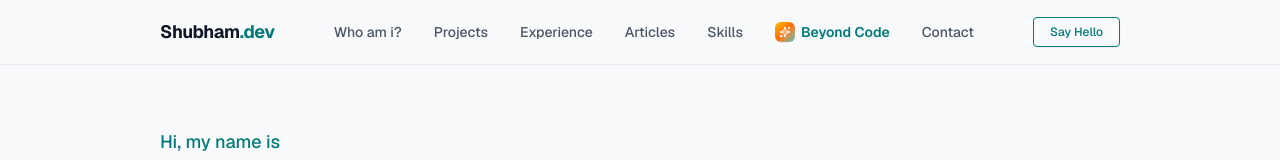
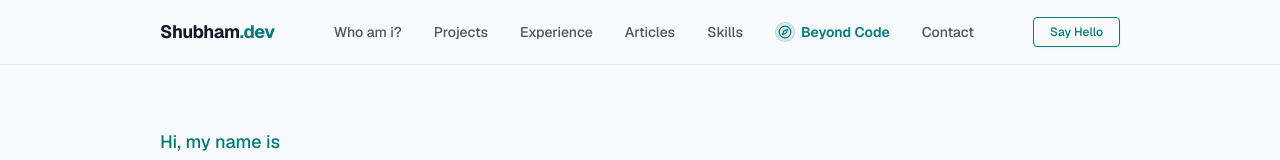
Before and after one commit to shubhamgoogle/shubham-portfolio, a Next.js app: page / in a window 1280 px wide. Shown: the top 160 px of the page. Built offline with nearby package versions, Linux system fonts and the light colour scheme.

Commit message:
feat: replace AI sparkle icon with interactive compass explorer icon for beyond code

```diff
--- a/src/components/Navbar.tsx
+++ b/src/components/Navbar.tsx
@@ -2,7 +2,7 @@
 
 import { useState } from "react";
 import Link from "next/link";
-import { Menu, X, Sparkles } from "lucide-react";
+import { Menu, X, Compass } from "lucide-react";
 import { portfolioData } from "@/data/portfolio";
 
 export default function Navbar() {
@@ -45,8 +45,8 @@ export default function Navbar() {
                 }`}
               >
                 {isBeyond && (
-                  <span className="inline-flex items-center justify-center w-5 h-5 rounded-md bg-gradient-to-br from-amber-400 via-orange-500 to-teal-500 text-white shadow-2xs group-hover:rotate-12 group-hover:scale-110 transition-all duration-300">
-                    <Sparkles className="w-3 h-3 text-white fill-white/40" />
+                  <span className="inline-flex items-center justify-center w-5 h-5 rounded-full bg-[#007a7a]/10 text-[#007a7a] border border-[#007a7a]/20 group-hover:bg-[#007a7a] group-hover:text-white group-hover:border-[#007a7a] transition-all duration-300">
+                    <Compass className="w-3.5 h-3.5 group-hover:rotate-90 transition-transform duration-500" />
                   </span>
                 )}
                 <span>{link.label}</span>
@@ -92,8 +92,8 @@ export default function Navbar() {
                 }`}
               >
                 {isBeyond && (
-                  <span className="inline-flex items-center justify-center w-5 h-5 rounded-md bg-gradient-to-br from-amber-400 via-orange-500 to-teal-500 text-white shadow-2xs">
-                    <Sparkles className="w-3 h-3 text-white fill-white/40" />
+                  <span className="inline-flex items-center justify-center w-5 h-5 rounded-full bg-[#007a7a]/10 text-[#007a7a] border border-[#007a7a]/20">
+                    <Compass className="w-3.5 h-3.5" />
                   </span>
                 )}
                 <span>{link.label}</span>
```
